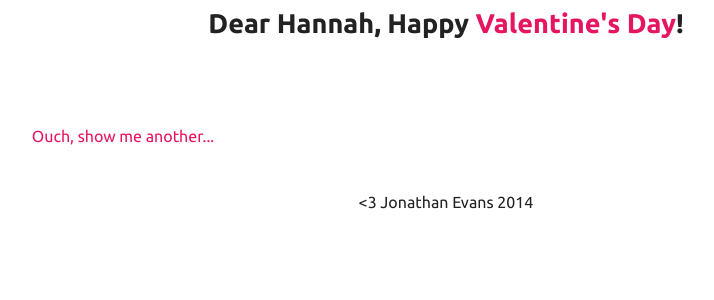
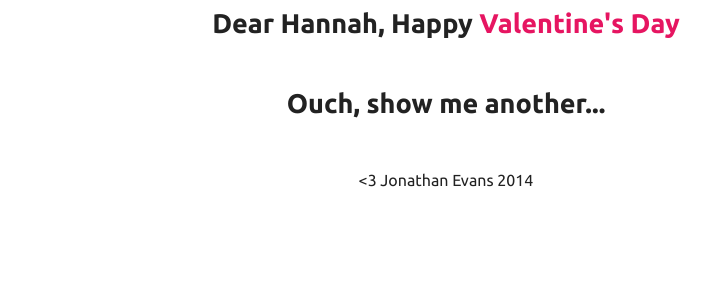
Before and after one commit to Jwpe/jw.pe, a Django app: template jwpevans/apps/projects/templates/projects/valentines.html in a window 1280 px wide. Shown: the top 300 px of the page, without its empty margins (194-908 px from the left). Run offline with Django 3.2, Linux system fonts and the light colour scheme; the template is opened without the code that fills it, so the values that code supplies are empty; parts of the project's set-up code (start-up, migrations or seed data) failed here and were passed over; some libraries are stand-ins or nearby versions.

Commit message:
Template bug fixees

```diff
--- a/jwpevans/apps/projects/templates/projects/valentines.html
+++ b/jwpevans/apps/projects/templates/projects/valentines.html
@@ -27,7 +27,7 @@
     <body>
         <div class="row">
             <div class="small-10 small-centered columns">
-                <h3>Dear Hannah, Happy <span class='valentines'>Valentine's Day</span>!<h3>
+                <h3>Dear Hannah, Happy <span class='valentines'>Valentine's Day</span></h3>
                 <p>{{ pun.make_template|safe }}</p>
                 <img src="{{ pun.url }}" />
             </div>
@@ -35,7 +35,7 @@
         <div class="row">
             <div class="small-10 small-centered columns">
                 <a href="{% url 'projects:valentines' %}" class="valentines">
-                    Ouch, show me another...
+                    <h3>Ouch, show me another...</h3>
                 </a>
             </div>
         <div>
```
